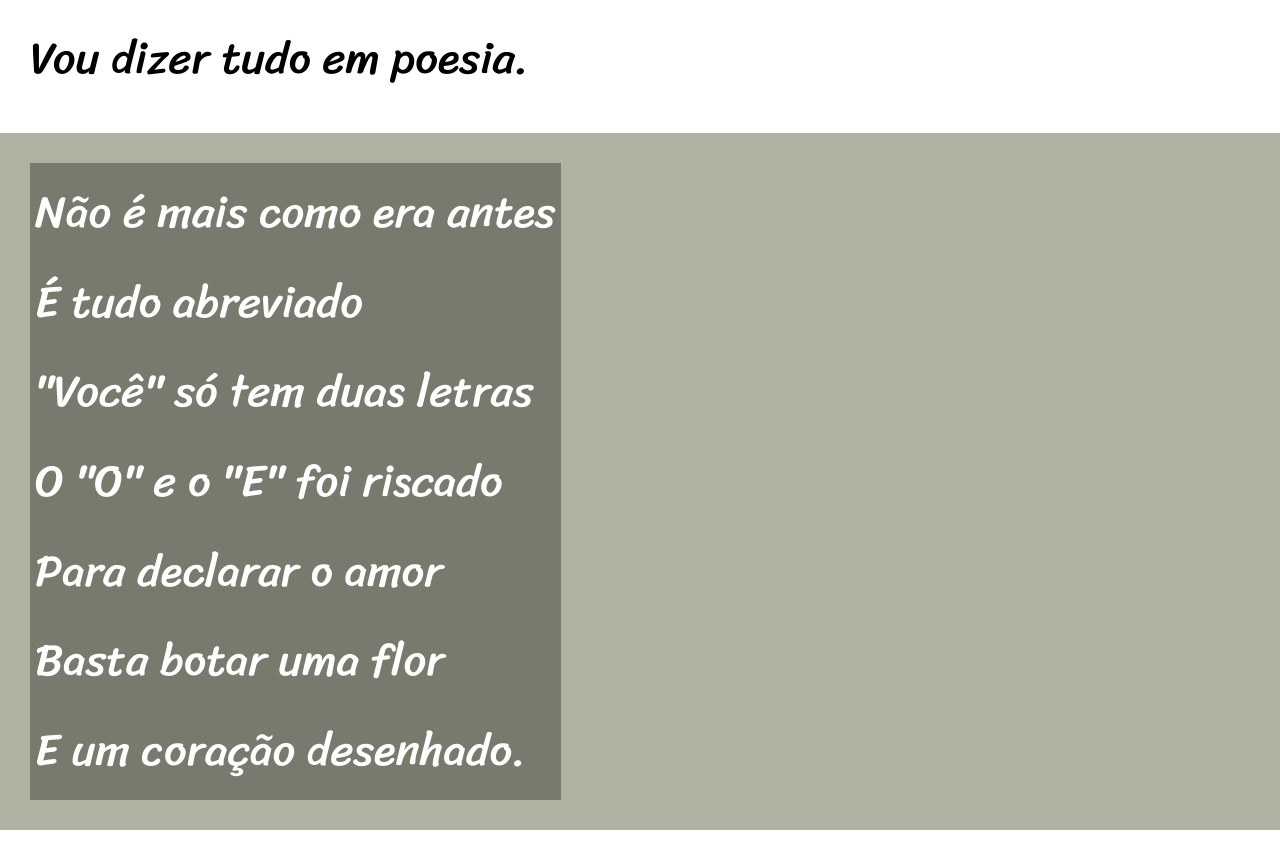
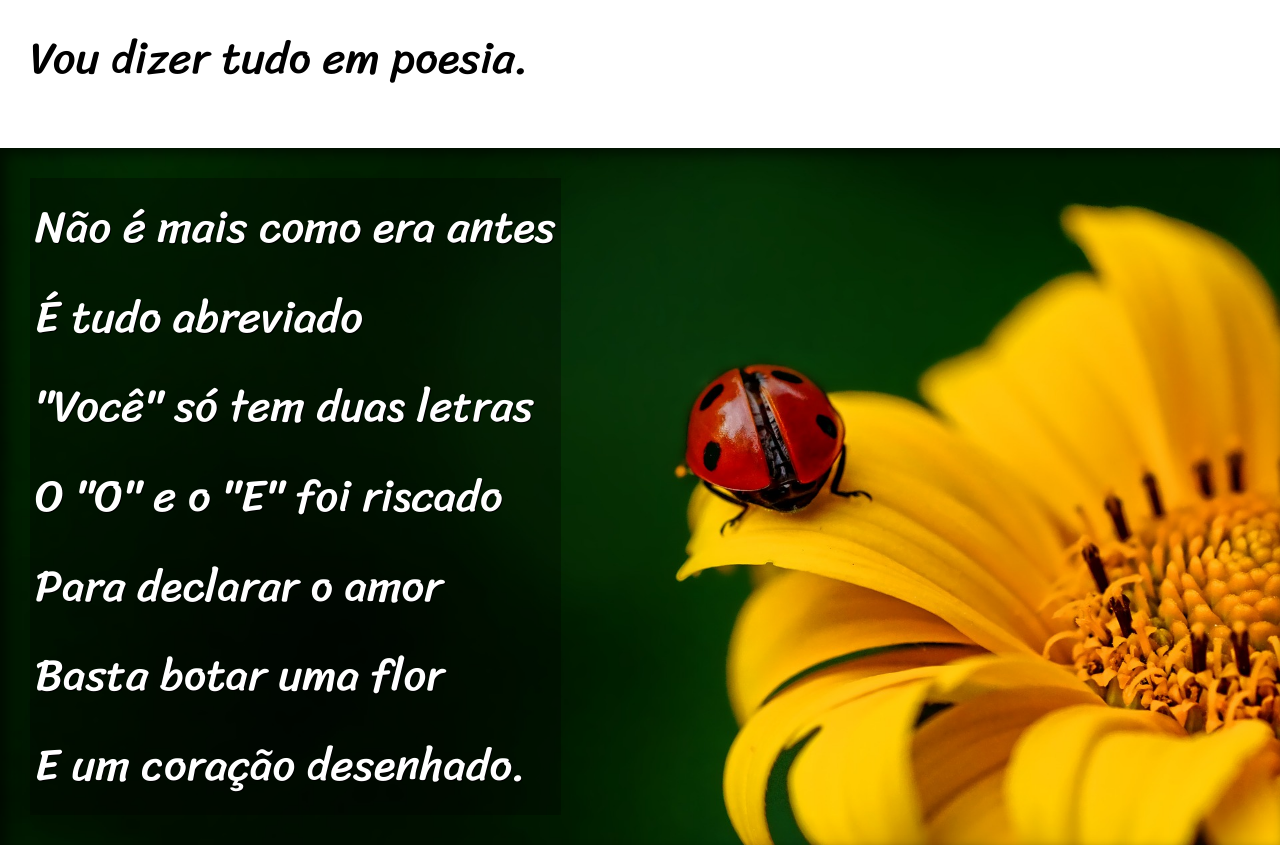
Before and after one commit to Cristian-Dalnei/html-css, a plain HTML site: page projeto.cordel/index.html in a window 1280 px wide. Shown: the part 800-1648 px from the top of the page. Drawn offline with Linux system fonts and the light colour scheme.

Commit message:
Cordel Fnalizado

```diff
--- a/projeto.cordel/index.html
+++ b/projeto.cordel/index.html
@@ -26,7 +26,7 @@
 
 
 
-        <section class="imagem">
+        <section class="imagem" id="img01">
             <p>
                 Não é mais como era antes <br>
                 É tudo abreviado <br>
@@ -64,7 +64,7 @@
 
 
 
-        <section class="imagem">
+        <section class="imagem" id="img02">
             <p>
                 Tenho saudade das cartas <br>
                 Escritas com a própria mão <br>
--- a/projeto.cordel/style.css
+++ b/projeto.cordel/style.css
@@ -64,6 +64,10 @@ section{
     font-size: 3.5vw;
 }
 
+section > p{
+    padding-bottom: 15px;
+}
+
 section.normal{
     background-color: white;
     color: black;
@@ -72,12 +76,32 @@ section.normal{
 section.imagem{
     background-color: rgba(209, 122, 122, 0.582);
     color: white;
+    box-shadow: inset 6px 6px 13px 0px rgba(0, 0, 0, 0.575);
+
 }
 
 section.imagem > p{
     display: inline-block;
     padding: 5px;
     background-color: rgba(0, 0, 0, 0.315);
+    text-shadow: 1px 1px 0px black;
+
+}
+
+section#img01{
+    background-image: url(imagens/background001.jpg);
+    background-size: cover;
+    background-repeat: no-repeat;
+    background-attachment: fixed;
+    background-position: right center;
+}
+
+section#img02{
+    background-image: url(imagens/background002.jpg);
+    background-size: cover;
+    background-repeat: no-repeat;
+    background-attachment: fixed;
+    background-position: right center;
 }
 
 footer{
```
